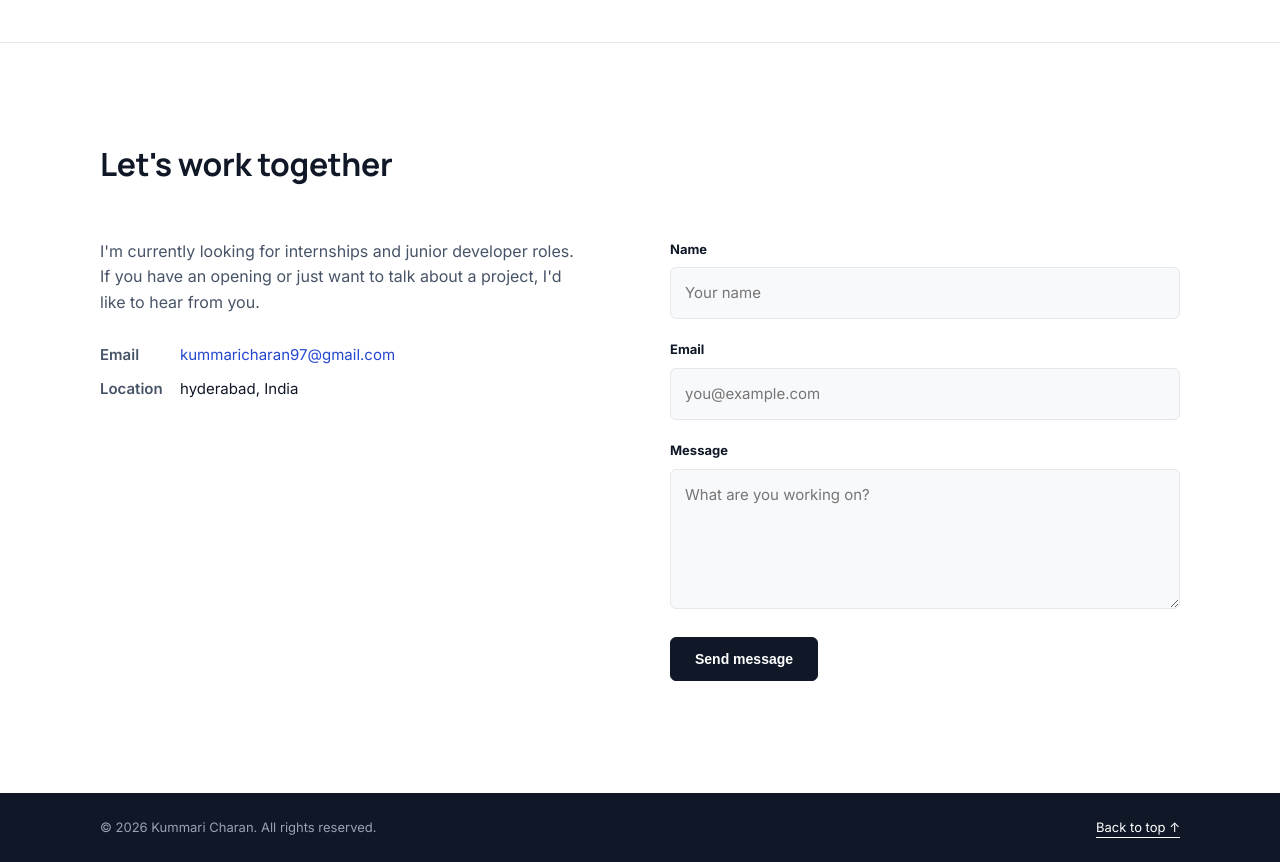
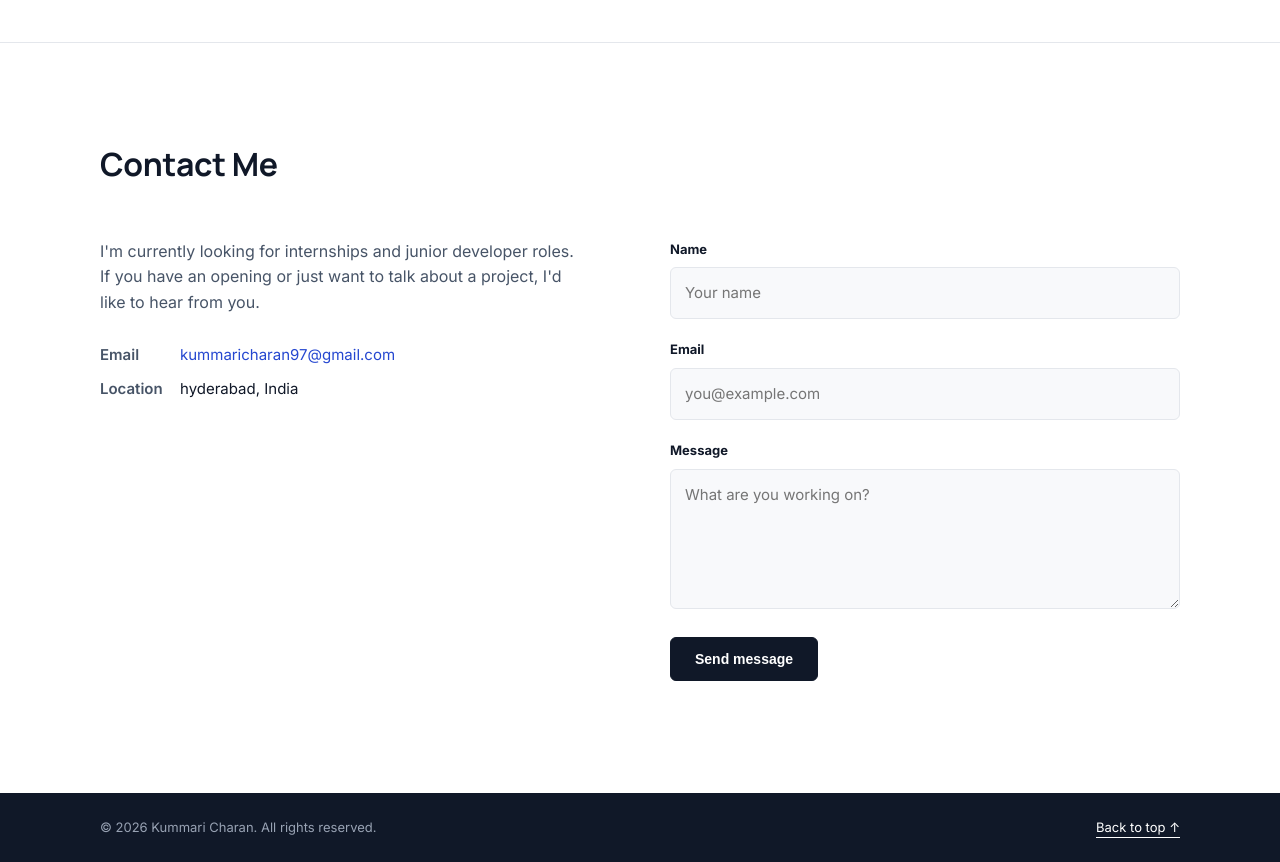
Before and after one commit to Kummaricharan24/my-portfolio, a plain HTML site: page index.html in a window 1280 px wide. Shown: the part 3020-3882 px from the top of the page. Drawn offline with Linux system fonts and the light colour scheme.

Commit message:
Improved contact section heading

```diff
--- a/index.html
+++ b/index.html
@@ -308,7 +308,7 @@
         <section class="section contact" id="contact">
             <div class="container">
 
-                <h2>Let's work together</h2>
+                <h2>Contact Me</h2>
 
                 <div class="contact-grid">
 
```
